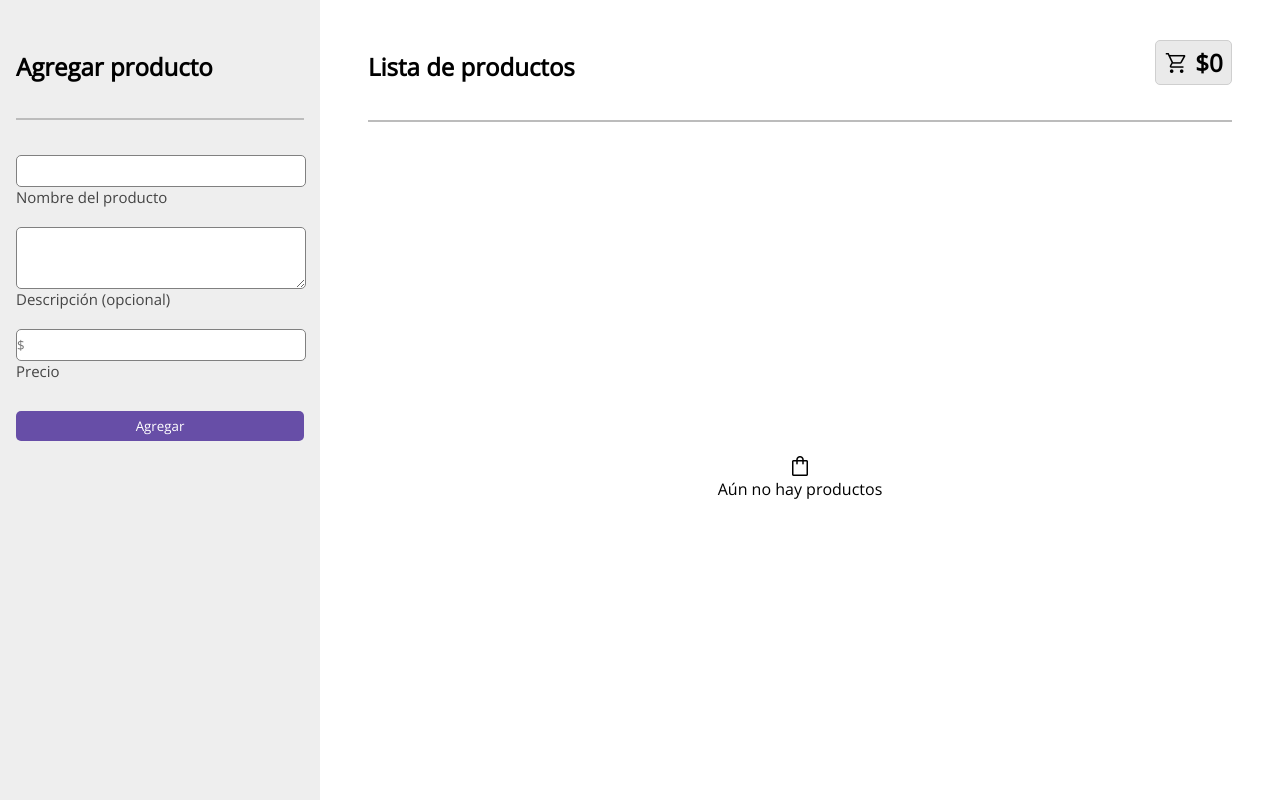
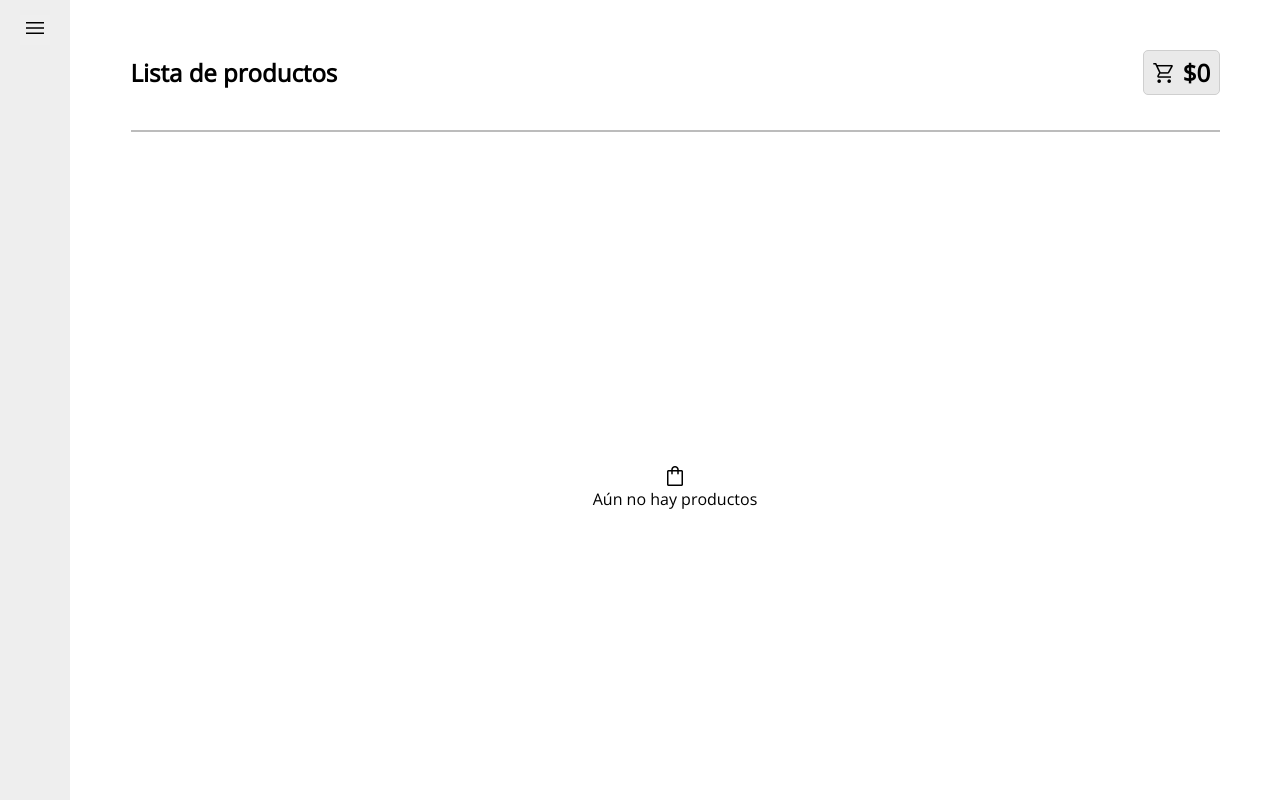
Before and after one commit to lilileiva/carrito, a React (Create React App) app: page / in a window 1280 px wide. Built offline with nearby package versions, Linux system fonts and the light colour scheme.

Commit message:
add form animation

```diff
--- a/public/index.html
+++ b/public/index.html
@@ -9,6 +9,8 @@
       name="description"
       content="Web site created using create-react-app"
     />
+    <link rel="stylesheet" href="https://fonts.googleapis.com/css2?family=Material+Symbols+Outlined:opsz,wght,FILL,GRAD@48,400,0,0" />
+    <link rel="stylesheet" href="https://fonts.googleapis.com/css2?family=Material+Symbols+Outlined:opsz,wght,FILL,GRAD@20..48,100..700,0..1,-50..200" />
     <link rel="preconnect" href="https://fonts.googleapis.com">
     <link rel="preconnect" href="https://fonts.gstatic.com" crossorigin>
     <link href="https://fonts.googleapis.com/css2?family=Open+Sans&family=VT323&display=swap" rel="stylesheet">
--- a/src/App.css
+++ b/src/App.css
@@ -1,14 +1,7 @@
 .App {
   text-align: center;
   display: grid;
-  grid-template-columns: 25% auto;
-}
-
-.row {
-  display: inline-flex;
-  justify-content: space-between;
-  height: fit-content;
-  width: 100%;
+  grid-template-columns: min-content auto;
 }
 
 .container {
@@ -23,13 +16,3 @@
   width: 100%;
   background-color: #bcbcbc;
 }
-
-h2.title {
-  margin-top: 50px;
-  text-align: left;
-}
-
-h2.cart {
-  margin-top: 40px;
-  text-align: left;
-}
--- a/src/App.js
+++ b/src/App.js
@@ -9,7 +9,6 @@ function App() {
 	const [description, setDescription] = useState("")
 	const [price, setPrice] = useState("")
 	const [products, setProducts] = useState([])
-	const [isFormOpen, setIsFormOpen] = useState(false)
 
 	return <div className="App">
 		<AddProduct
@@ -21,8 +20,6 @@ function App() {
 			setPrice={setPrice}
 			products={products}
 			setProducts={setProducts}
-			isFormOpen={isFormOpen}
-			setIsFormOpen={setIsFormOpen}
 		/>
 		<ProductsList products={products} setProducts={setProducts} />
 	</div>
--- a/src/components/AddProduct/AddProduct.css
+++ b/src/components/AddProduct/AddProduct.css
@@ -1,7 +1,50 @@
 .AddProduct {
-    width: 100%;
+    transition: 0.3s;
+    width: 400px;
     height: 100vh;
     background-color: #eeeeee;
     display: flex;
-    justify-content: center;
+    flex-direction: column;
+    justify-content: top;
+    align-items: center;
 }
+
+.closedAddProduct {
+    transition: 0.3s;
+    width: 70px;
+    height: 100vh;
+    background-color: #eeeeee;
+}
+
+.closedContainer {
+    display: none;
+
+}
+
+.formBtn {
+    transform: rotate(90);
+    transition: 1s;
+    width: 30px;
+    height: 30px;
+    align-self: end;
+    margin: 15px;
+    cursor: pointer;
+    border: 0;
+    font-weight: 700;
+}
+
+.material-symbols-outlined {
+  font-variation-settings:
+  'FILL' 0,
+  'wght' 400,
+  'GRAD' 0,
+  'opsz' 48
+}
+
+.material-symbols-outlined {
+  font-variation-settings:
+  'FILL' 0,
+  'wght' 400,
+  'GRAD' 0,
+  'opsz' 48
+}
--- a/src/components/AddProduct/AddProduct.jsx
+++ b/src/components/AddProduct/AddProduct.jsx
@@ -1,3 +1,4 @@
+import { useState } from 'react';
 import './AddProduct.css'
 import '../../App.css'
 import AddForm from '../AddForm/AddForm';
@@ -5,9 +6,22 @@ import AddForm from '../AddForm/AddForm';
 
 function AddProduct(props) {
 
-	return <div className='AddProduct'>
-		<div className="container">
-			{/* <button onClick={() => handleForm()}>X</button> */}
+	const [isFormOpen, setIsFormOpen] = useState(false)
+
+	const handleForm = () => {
+		{ console.count() }
+		isFormOpen ? setIsFormOpen(false) : setIsFormOpen(true)
+	}
+
+	return <div className={isFormOpen ? "AddProduct" : "closedAddProduct"}>
+		<button className='formBtn' onClick={() => handleForm()}>
+			{
+				isFormOpen
+					? <span className="material-symbols-outlined">close</span>
+					: <span className="material-symbols-outlined">menu</span>
+			}
+		</button>
+		<div className={isFormOpen ? "container" : "closedContainer"}>
 			<h2 className='title'>Agregar producto</h2>
 			<div className='divider'></div>
 			<AddForm
--- a/src/components/ProductsList/ProductsList.css
+++ b/src/components/ProductsList/ProductsList.css
@@ -7,8 +7,19 @@
     justify-content: center;
 }
 
-.title, .cart {
+.listTitle,
+.cart {
     width: fit-content;
+}
+
+.listTitle {
+    margin-top: 40px;
+    display: flex;
+    align-items: center;
+}
+
+.cart {
+    margin-top: 40px;
 }
 
 .cart {
@@ -39,6 +50,14 @@
     align-items: center;
 }
 
+.row {
+    display: inline-flex;
+    justify-content: space-between;
+    height: fit-content;
+    width: 100%;
+    margin-top: 10px;
+  }
+
 .material-symbols-outlined {
     font-variation-settings:
         'FILL' 0,
--- a/src/components/ProductsList/ProductsList.jsx
+++ b/src/components/ProductsList/ProductsList.jsx
@@ -23,7 +23,7 @@ function ProductsList({ products, setProducts }) {
     return <div className='ProductsList'>
         <div className="container">
             <div className='row'>
-                <h2 className='title'>Lista de productos</h2>
+                <h2 className='listTitle'>Lista de productos</h2>
                 <h2 className='cart'>
                     <span className="material-symbols-outlined">shopping_cart</span>
                     ${totalPrice}
```
Lines whose indentation alone changed are shown as unchanged.
